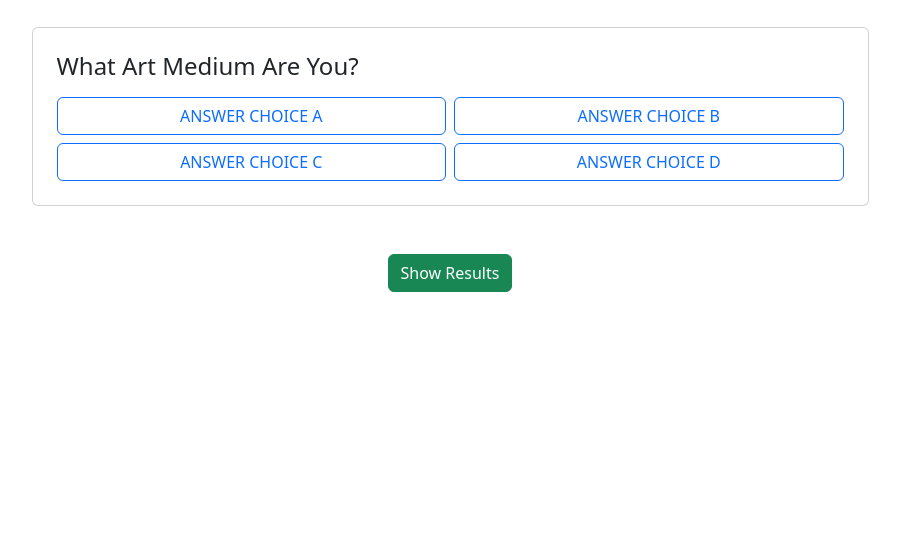
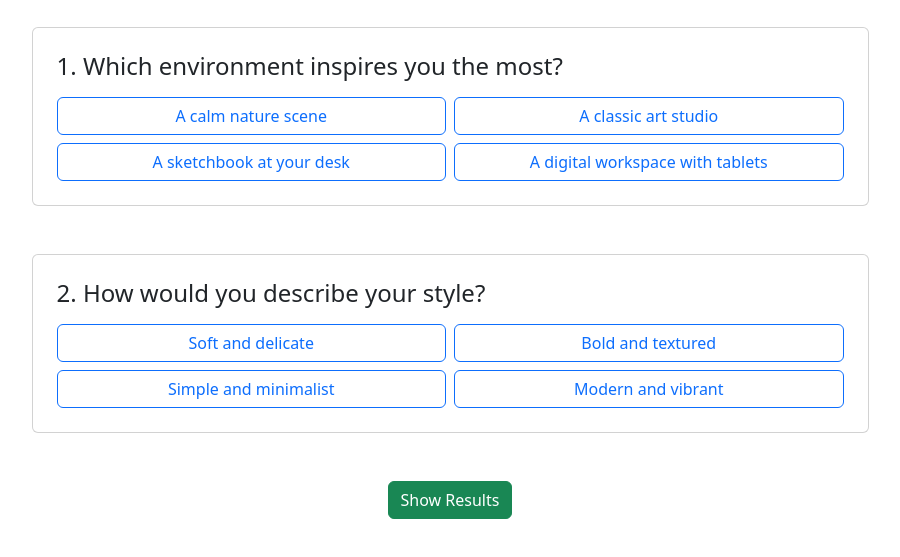
Before and after one commit to zmfirkins/personality-quiz, a plain HTML site: page index.html in a window 1280 px wide. Shown: the part 77-634 px from the top of the page, without its empty margins (190-1090 px from the left). Drawn offline with nearby package versions, Linux system fonts and the light colour scheme.

Commit message:
Questions 1 and 2 done

```diff
--- a/index.html
+++ b/index.html
@@ -12,32 +12,31 @@
     <h1 class="text-center mt-4">YOUR QUIZ TITLE HERE</h1>
 
     <!-- Start quiz element -->
-    <div class="container d-flex justify-content-center" id="question-1">
-      <div class="card my-4 p-4 question-block" style="width: 75%;">
-        <h4 class="mb-3">What Art Medium Are You?</h4>
-        <div class="row g-2">
-          <div class="col-6">
-            <button class="btn btn-outline-primary w-100 answer-btn" data-answer="A">ANSWER CHOICE A</button>
-          </div>
-          <div class="col-6">
-            <button class="btn btn-outline-primary w-100 answer-btn" data-answer="B">ANSWER CHOICE B</button>
-          </div>
-          <div class="col-6">
-            <button class="btn btn-outline-primary w-100 answer-btn" data-answer="C">ANSWER CHOICE C</button>
-          </div>
-          <div class="col-6">
-            <button class="btn btn-outline-primary w-100 answer-btn" data-answer="D">ANSWER CHOICE D</button>
-          </div>
+       <!-- Question 1 -->
+    <div class="container d-flex justify-content-center question-block">
+        <div class="card my-4 p-4" style="width: 75%;">
+            <h4 class="mb-3">1. Which environment inspires you the most?</h4>
+            <div class="row g-2">
+                <div class="col-6"><button class="btn btn-outline-primary w-100 answer-btn" data-answer="A">A calm nature scene</button></div>
+                <div class="col-6"><button class="btn btn-outline-primary w-100 answer-btn" data-answer="B">A classic art studio</button></div>
+                <div class="col-6"><button class="btn btn-outline-primary w-100 answer-btn" data-answer="C">A sketchbook at your desk</button></div>
+                <div class="col-6"><button class="btn btn-outline-primary w-100 answer-btn" data-answer="D">A digital workspace with tablets</button></div>
+            </div>
         </div>
-      </div>
     </div>
 
-
-
-    <!-- End quiz element -->
-
-    <!-- Add more quiz elements here -->
-
+    <!-- Question 2-->
+<div class="container d-flex justify-content-center question-block">
+        <div class="card my-4 p-4" style="width: 75%;">
+            <h4 class="mb-3">2. How would you describe your style?</h4>
+            <div class="row g-2">
+                <div class="col-6"><button class="btn btn-outline-primary w-100 answer-btn" data-answer="A">Soft and delicate</button></div>
+                <div class="col-6"><button class="btn btn-outline-primary w-100 answer-btn" data-answer="B">Bold and textured</button></div>
+                <div class="col-6"><button class="btn btn-outline-primary w-100 answer-btn" data-answer="C">Simple and minimalist</button></div>
+                <div class="col-6"><button class="btn btn-outline-primary w-100 answer-btn" data-answer="D">Modern and vibrant</button></div>
+            </div>
+        </div>
+    </div>
 
 
     <div class="container d-flex justify-content-center">
@@ -52,6 +51,6 @@
     </div>
 
     <!-- Connect to your script file here -->
-      <script src="script.js"></script>
+      <script src="js/script.js"></script>
 </body>
 </html>
```
